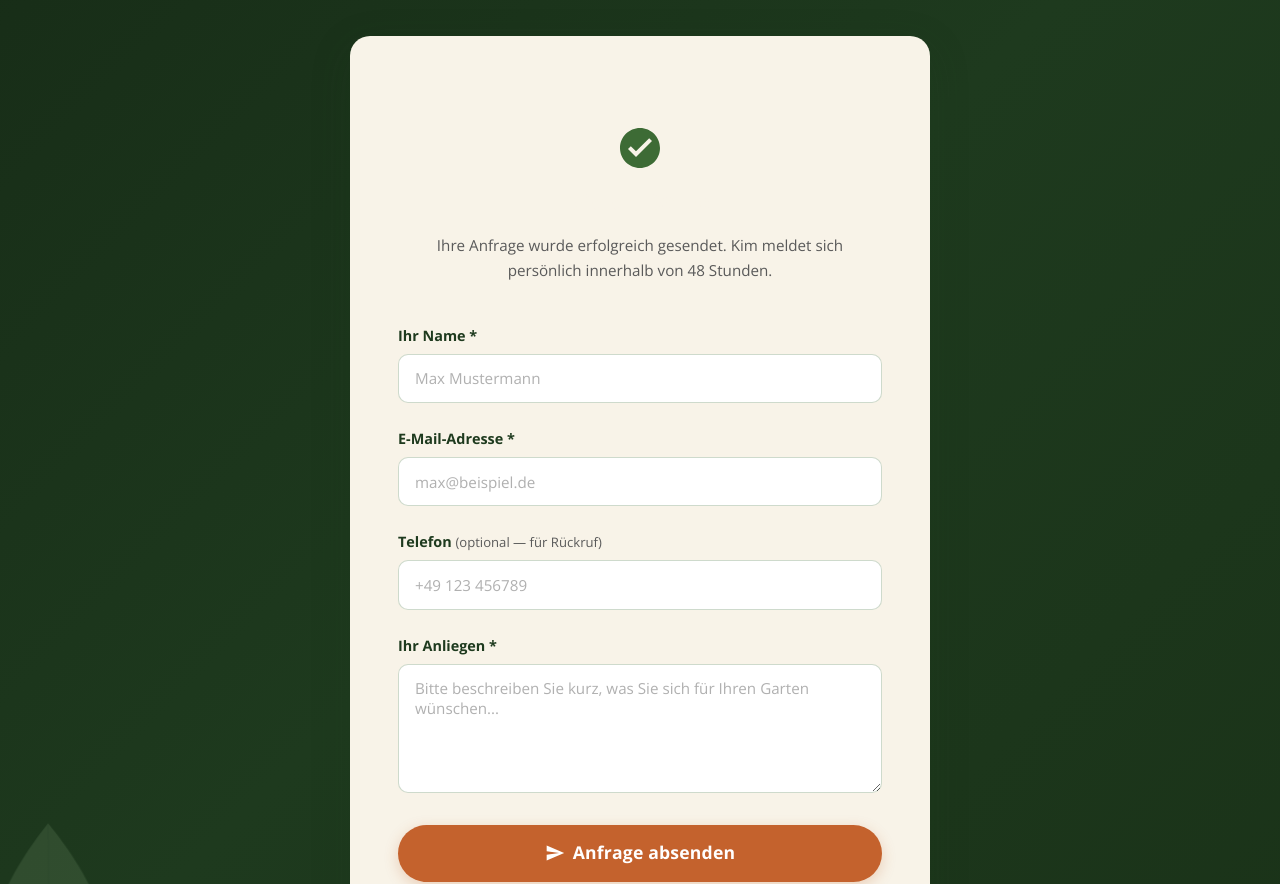
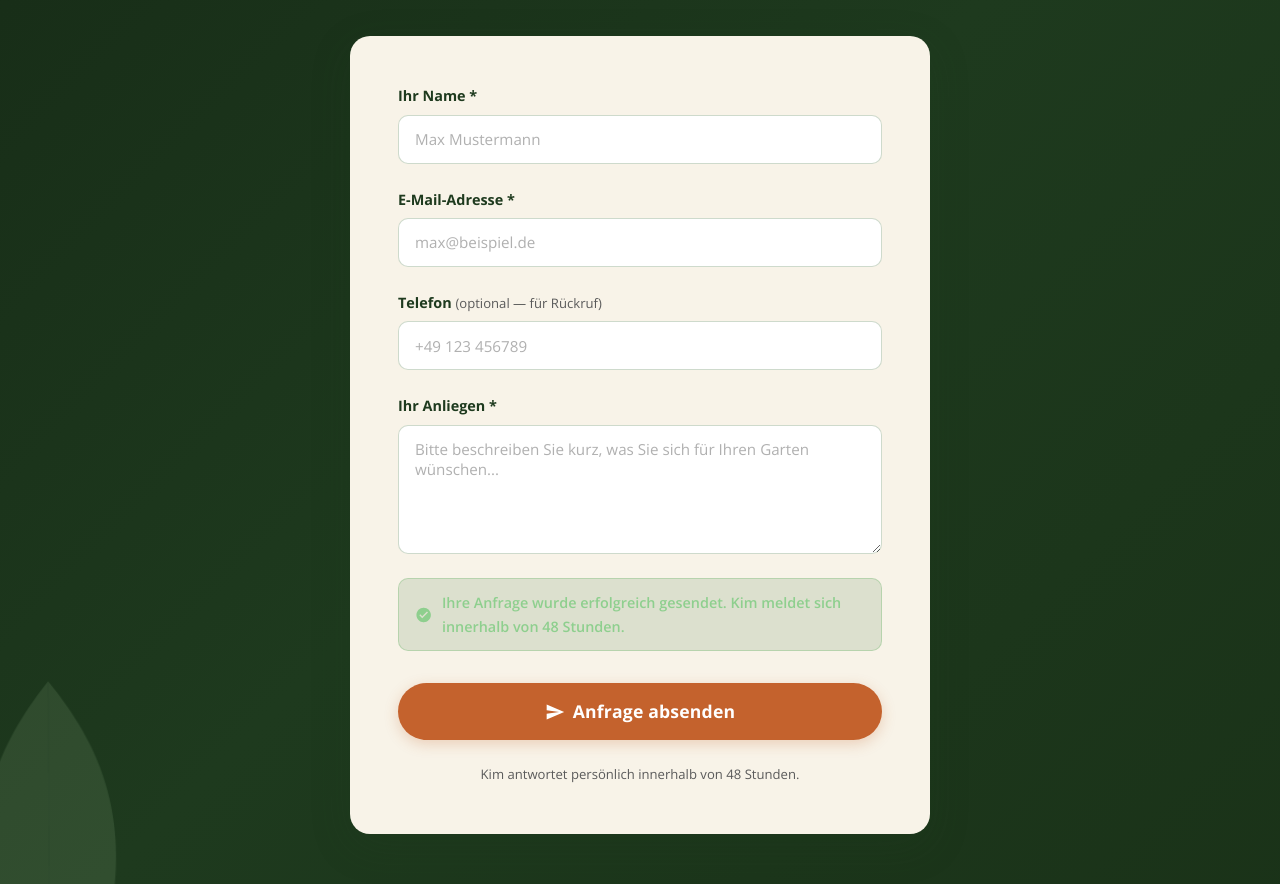
Before and after one commit to paulplanbox-cpu/Website-Kim, a plain HTML site: page index.html in a window 1280 px wide. Shown: the part 6304-7188 px from the top of the page. Drawn offline with nearby package versions, Linux system fonts and the light colour scheme.

Commit message:
Inline form success message

```diff
--- a/index.html
+++ b/index.html
@@ -774,14 +774,6 @@
         </div>
 
         <div class="contact-form__card">
-          <div class="contact-form__success" id="formSuccess" hidden>
-            <svg width="48" height="48" viewBox="0 0 24 24" fill="currentColor" aria-hidden="true">
-              <path d="M12 2C6.48 2 2 6.48 2 12s4.48 10 10 10 10-4.48 10-10S17.52 2 12 2zm-2 14.5l-4-4 1.41-1.41L10 13.67l6.59-6.59L18 8.5l-8 8z"/>
-            </svg>
-            <h3>Vielen Dank!</h3>
-            <p>Ihre Anfrage wurde erfolgreich gesendet. Kim meldet sich persönlich innerhalb von 48 Stunden.</p>
-          </div>
-
           <form name="kontakt" netlify method="POST" class="contact-form__form" novalidate>
             <input type="hidden" name="form-name" value="kontakt">
 
@@ -803,6 +795,13 @@
             <div class="form-group">
               <label for="nachricht" class="form-label">Ihr Anliegen <span aria-hidden="true">*</span></label>
               <textarea id="nachricht" name="nachricht" class="form-textarea" rows="5" placeholder="Bitte beschreiben Sie kurz, was Sie sich für Ihren Garten wünschen..." required></textarea>
+            </div>
+
+            <div class="contact-form__success" id="formSuccess" hidden>
+              <svg width="24" height="24" viewBox="0 0 24 24" fill="currentColor" aria-hidden="true">
+                <path d="M12 2C6.48 2 2 6.48 2 12s4.48 10 10 10 10-4.48 10-10S17.52 2 12 2zm-2 14.5l-4-4 1.41-1.41L10 13.67l6.59-6.59L18 8.5l-8 8z"/>
+              </svg>
+              Ihre Anfrage wurde erfolgreich gesendet. Kim meldet sich innerhalb von 48 Stunden.
             </div>
 
             <button type="submit" class="btn btn--orange btn--large contact-form__submit">
--- a/script.js
+++ b/script.js
@@ -182,7 +182,6 @@
       var data = new FormData(contactForm);
       fetch('/', { method: 'POST', body: data })
         .then(function () {
-          contactForm.hidden = true;
           formSuccess.hidden = false;
         })
         .catch(function () {
--- a/style.css
+++ b/style.css
@@ -1530,24 +1530,15 @@ details[open]>.faq__question::after {
 
 .contact-form__success {
   display: flex;
-  flex-direction: column;
-  align-items: center;
-  text-align: center;
-  gap: 0.75rem;
-  padding: 2.5rem 1.5rem;
-  color: var(--color-green-mid);
-}
-.contact-form__success svg {
-  color: var(--color-green-mid);
-}
-.contact-form__success h3 {
-  font-size: 1.4rem;
-  font-weight: 700;
-  color: var(--color-cream);
-}
-.contact-form__success p {
-  font-size: 0.95rem;
-  color: var(--color-text-muted);
+  align-items: center;
+  gap: 0.6rem;
+  padding: 0.75rem 1rem;
+  border-radius: var(--radius);
+  background: rgba(60, 120, 60, 0.15);
+  border: 1px solid rgba(100, 180, 100, 0.3);
+  color: #8ecf8e;
+  font-size: 0.9rem;
+  font-weight: 600;
 }
 
 .contact-form__phone-note {
```
